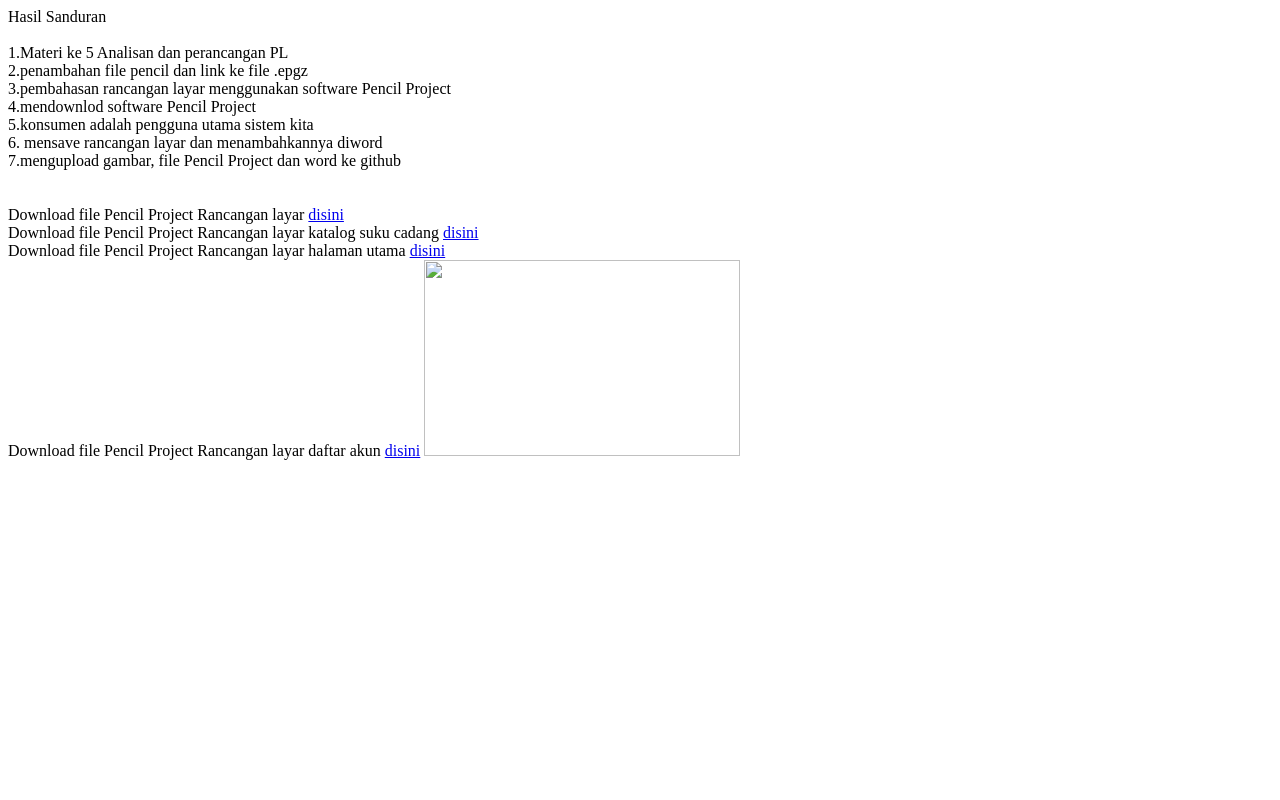
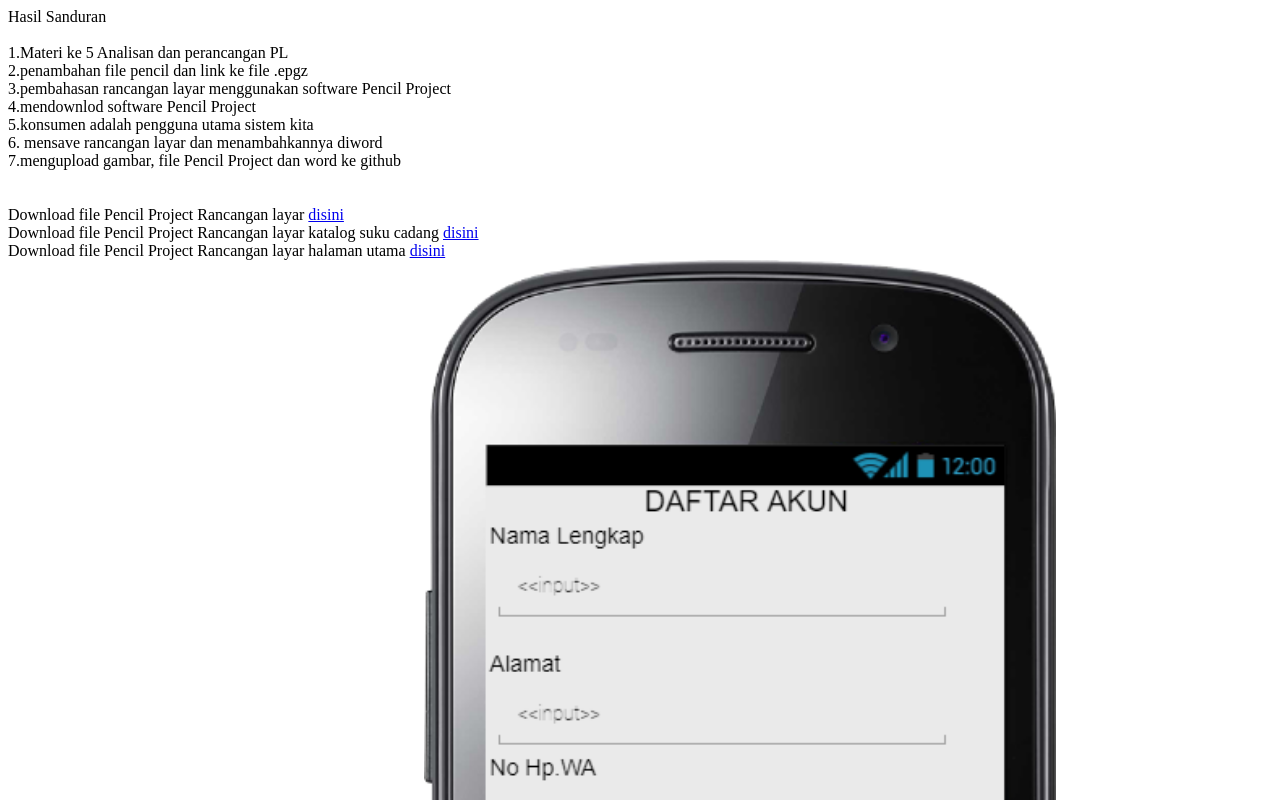
Before and after one commit to AriaSetiawan/SadurRpl, a plain HTML site: page 5/index.html in a window 1280 px wide. Shown: the top 800 px of the page. Drawn offline with Linux system fonts and the light colour scheme.

Commit message:
Update index.html

```diff
--- a/5/index.html
+++ b/5/index.html
@@ -16,4 +16,4 @@ Download file Pencil Project Rancangan layar katalog suku cadang <a href="Rancan
 Download file Pencil Project Rancangan layar halaman utama <a href="Rancangan layar halaman utama.epgz" target="_blank">disini</a>
 <br>
 Download file Pencil Project Rancangan layar daftar akun <a href="Rancangan layar daftar akun.epgz" target="_blank">disini</a>
-<img src="Rancangan layar daftar akun.jpg" width="50%">
+<img src="Rancangan layar daftar akun.png" width="50%">
```
